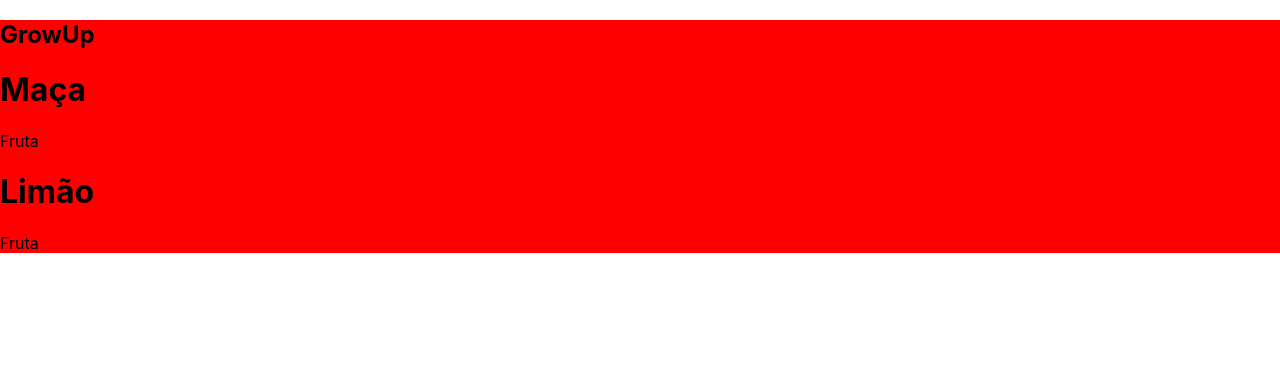
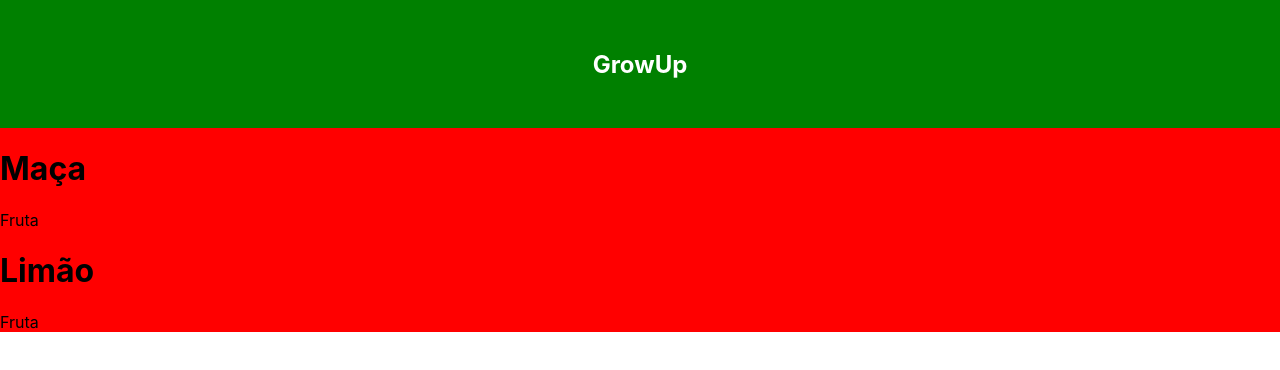
Before and after one commit to FIAP-repositorios/web-gro, a React (Create React App) app: page / in a window 1280 px wide. Shown: the top 370 px of the page. Built offline with nearby package versions, Linux system fonts and the light colour scheme.

Commit message:
feat: Add styles

```diff
--- a/src/pages/home.jsx
+++ b/src/pages/home.jsx
@@ -1,6 +1,6 @@
 // Felipe
 import { useEffect, useState } from 'react'
-import { Container, Title } from '../styles/home'
+import { Container, Title, Header } from '../styles/home'
 import axios from 'axios'
 
 export default function Home() {
@@ -18,9 +18,9 @@ export default function Home() {
 
     return (
         <Container>
-            <div>
+            <Header>
                 <h2>GrowUp</h2>
-            </div>
+            </Header>
 
             {
                products.length == 0 ? <h1>Loading...</h1> :
--- a/src/styles/home.js
+++ b/src/styles/home.js
@@ -4,6 +4,19 @@ export const Container = styled.div`
     background: red;
 `
 
+export const Header = styled.div`
+    width: 100%;
+    background: green;
+    height: 8rem;
+    display: flex;
+    align-items: center;
+    justify-content: center;
+
+    h2 {
+        color: white;
+    }
+`
+
 export const Title = styled.h1`
     color: blue;
 `
```
